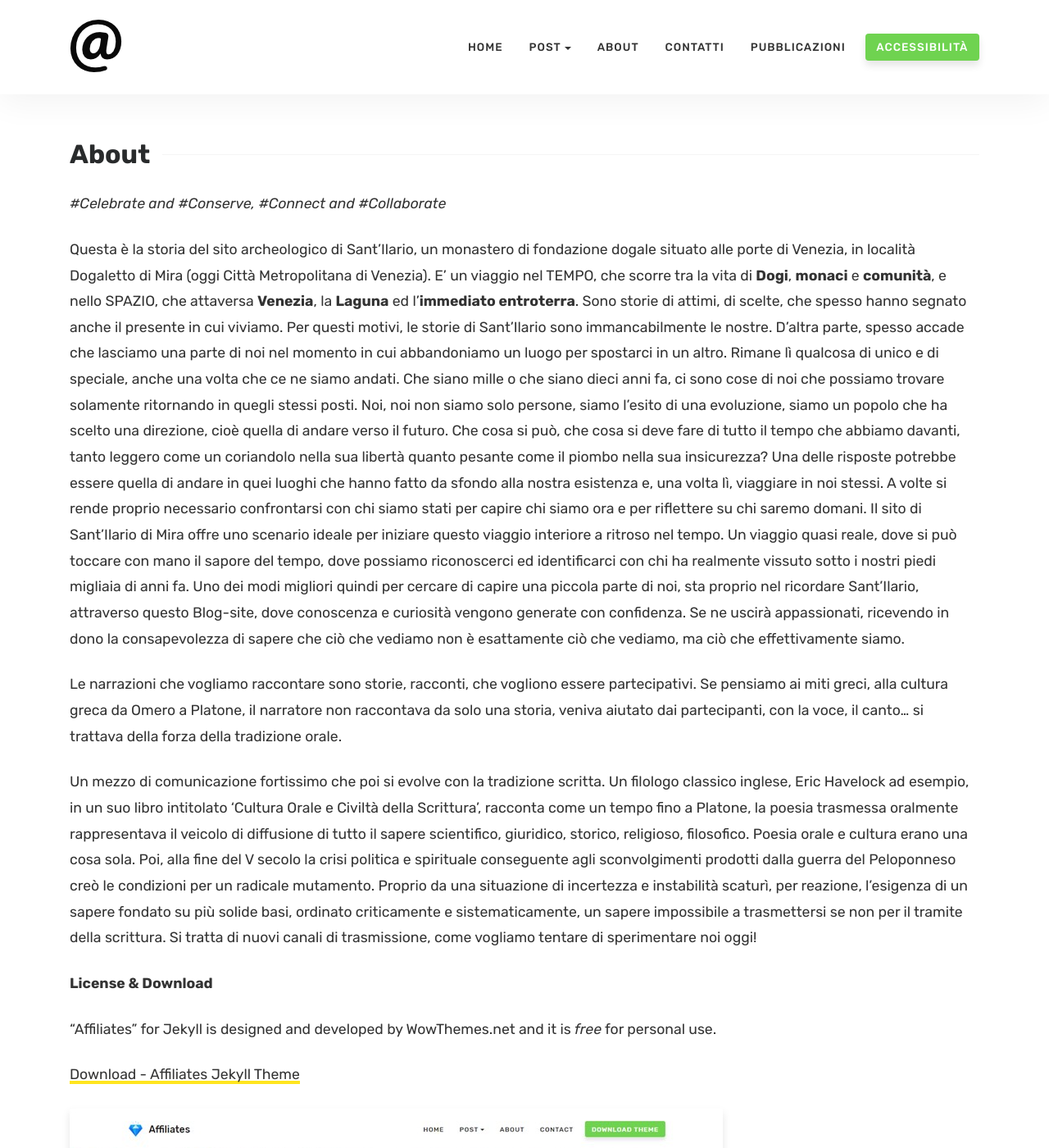
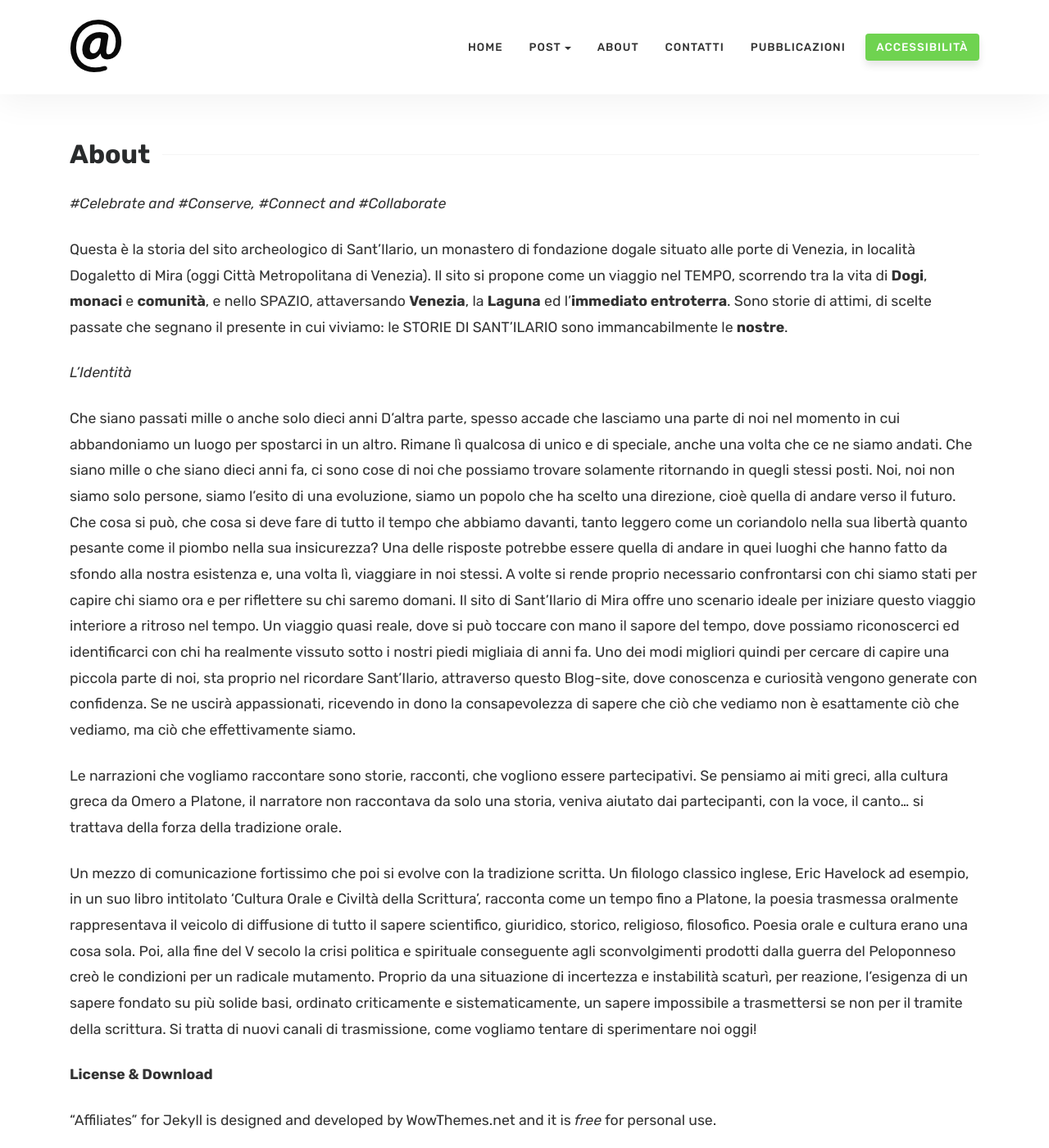
Before and after one commit to valrem93/SantIlarioeilBrenta_test, a Jekyll site: the page built from docs/about.md, in a window 1280 px wide and 1400 px high. Shown: the whole window at 82% size. Built offline with Jekyll 4.4.1, drawn with Linux system fonts in a browser that asks for light colours; comment, search, counter and statistics services are not loaded.

Commit message:
Update about.md

```diff
--- a/docs/about.md
+++ b/docs/about.md
@@ -6,8 +6,13 @@ comments: true
 
 _#Celebrate and #Conserve, #Connect and #Collaborate_
 
-Questa è la storia del sito archeologico di Sant'Ilario, un monastero di fondazione dogale situato alle porte di Venezia, in località Dogaletto di Mira (oggi Città Metropolitana di Venezia). E' un viaggio nel TEMPO, che scorre tra la vita di **Dogi**, **monaci** e **comunità**, e nello SPAZIO, che attaversa **Venezia**, la **Laguna** ed l'**immediato entroterra**.
-Sono storie di attimi, di scelte, che spesso hanno segnato anche il presente in cui viviamo. Per questi motivi, le storie di Sant'Ilario sono immancabilmente le nostre. D'altra parte, spesso accade che lasciamo una parte di noi nel momento in cui abbandoniamo un luogo per spostarci in un altro. Rimane lì qualcosa di unico e di speciale, anche una volta che ce ne siamo andati. Che siano mille o che siano dieci anni fa, ci sono cose di noi che possiamo trovare solamente ritornando in quegli stessi posti. Noi, noi non siamo solo persone, siamo l’esito di una evoluzione, siamo un popolo che ha scelto una direzione, cioè quella di andare verso il futuro. Che cosa si può, che cosa si deve fare di tutto il tempo che abbiamo davanti, tanto leggero come un coriandolo nella sua libertà quanto pesante come il piombo nella sua insicurezza? Una delle risposte potrebbe essere quella di andare in quei luoghi che hanno fatto da sfondo alla nostra esistenza e, una volta lì, viaggiare in noi stessi. A volte si rende proprio necessario confrontarsi con chi siamo stati per capire chi siamo ora e per riflettere su chi saremo domani.
+Questa è la storia del sito archeologico di Sant'Ilario, un monastero di fondazione dogale situato alle porte di Venezia, in località Dogaletto di Mira (oggi Città Metropolitana di Venezia). Il sito si propone come un viaggio nel TEMPO, scorrendo tra la vita di **Dogi**, **monaci** e **comunità**, e nello SPAZIO, attaversando **Venezia**, la **Laguna** ed l'**immediato entroterra**. Sono storie di attimi, di scelte passate che segnano il presente in cui viviamo: le STORIE DI SANT'ILARIO sono immancabilmente le **nostre**.
+
+_L'Identità_
+
+
+Che siano passati mille o anche solo dieci anni
+D'altra parte, spesso accade che lasciamo una parte di noi nel momento in cui abbandoniamo un luogo per spostarci in un altro. Rimane lì qualcosa di unico e di speciale, anche una volta che ce ne siamo andati. Che siano mille o che siano dieci anni fa, ci sono cose di noi che possiamo trovare solamente ritornando in quegli stessi posti. Noi, noi non siamo solo persone, siamo l’esito di una evoluzione, siamo un popolo che ha scelto una direzione, cioè quella di andare verso il futuro. Che cosa si può, che cosa si deve fare di tutto il tempo che abbiamo davanti, tanto leggero come un coriandolo nella sua libertà quanto pesante come il piombo nella sua insicurezza? Una delle risposte potrebbe essere quella di andare in quei luoghi che hanno fatto da sfondo alla nostra esistenza e, una volta lì, viaggiare in noi stessi. A volte si rende proprio necessario confrontarsi con chi siamo stati per capire chi siamo ora e per riflettere su chi saremo domani.
 Il sito di Sant'Ilario di Mira offre uno scenario ideale per iniziare questo viaggio interiore a ritroso nel tempo. Un viaggio quasi reale, dove si può toccare con mano il sapore del tempo, dove possiamo riconoscerci ed identificarci con chi ha realmente vissuto sotto i nostri piedi migliaia di anni fa.
 Uno dei modi migliori quindi per cercare di capire una piccola parte di noi, sta proprio nel ricordare Sant'Ilario, attraverso questo Blog-site, dove conoscenza e curiosità vengono generate con confidenza. Se ne uscirà appassionati, ricevendo in dono la consapevolezza di sapere che ciò che vediamo non è esattamente ciò che vediamo, ma ciò che effettivamente siamo.
 
```
